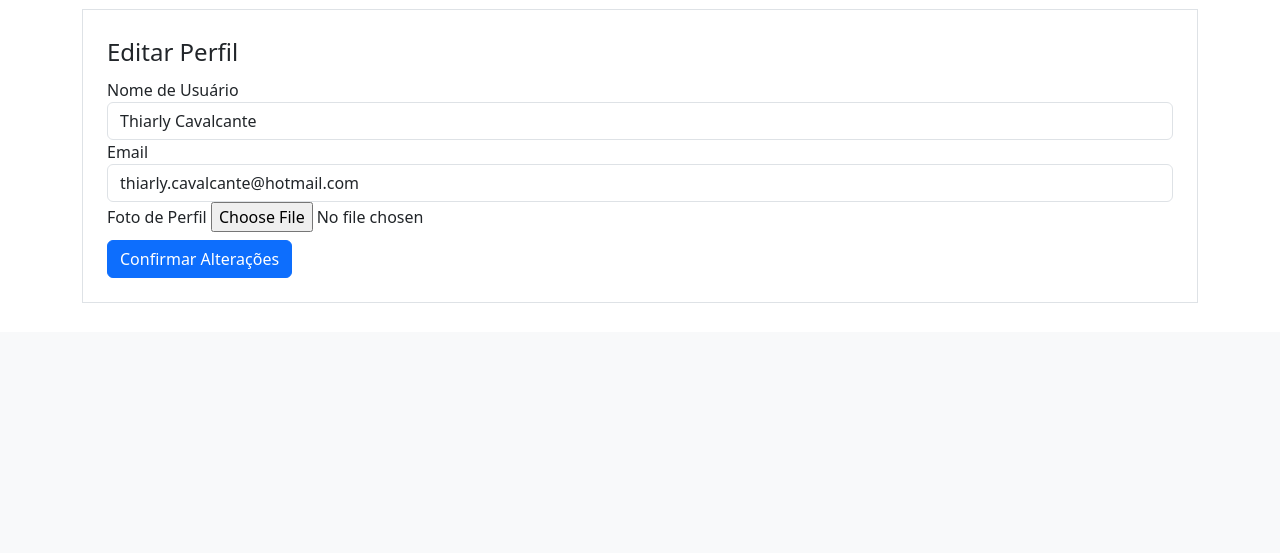
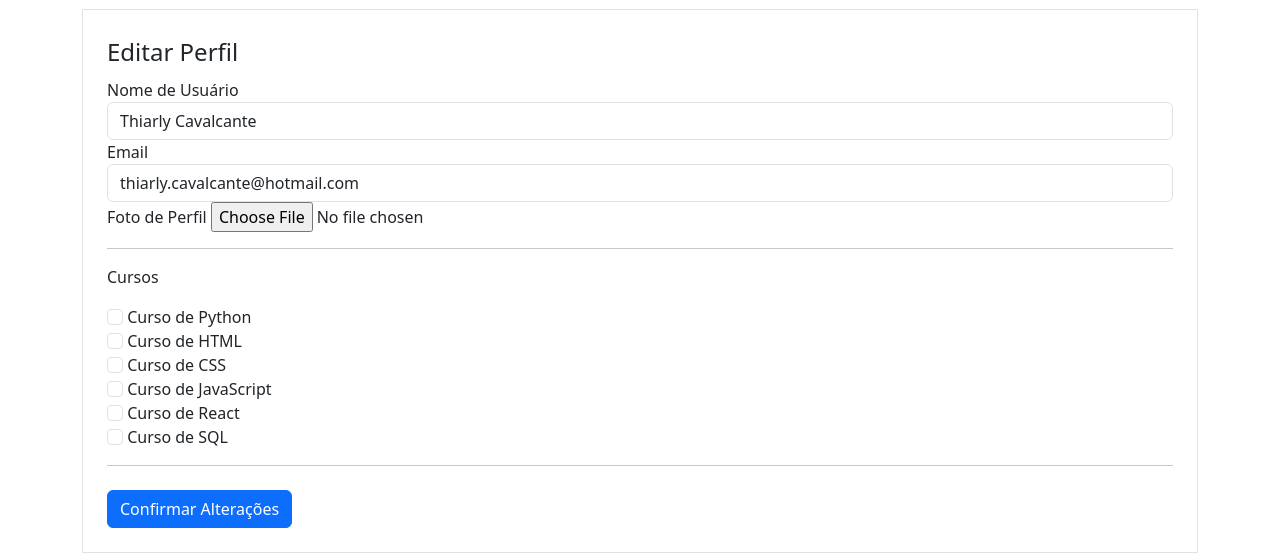
Before and after one commit to thiarly/projeto-comunidade-flask, a Flask app: page /editar/perfil in a window 1280 px wide. Shown: the part 468-1021 px from the top of the page. Before the commit the page ends 771 px from the top, so only its background shows below. Run offline with Flask 3, Linux system fonts and the light colour scheme; a user stored in the database is signed in; some libraries are stand-ins or nearby versions.

Commit message:
adicionando campos de cursos

```diff
--- a/SiteComunidade/comunidadeintergard/forms.py
+++ b/SiteComunidade/comunidadeintergard/forms.py
@@ -33,6 +33,12 @@ class FormEditarPerfil(FlaskForm):
     username = StringField('Nome de Usuário', validators=[DataRequired()])
     email = StringField('Email', validators=[DataRequired(), Email()])
     foto_perfil = FileField('Foto de Perfil', validators=[FileAllowed(['jpg', 'png'])])
+    curso_python = BooleanField('Curso de Python')
+    curso_html = BooleanField('Curso de HTML')
+    curso_css = BooleanField('Curso de CSS')
+    curso_javascript = BooleanField('Curso de JavaScript')
+    curso_react = BooleanField('Curso de React')
+    curso_sql = BooleanField('Curso de SQL')
     botao_submit_editarperfil = SubmitField('Confirmar Alterações')
 
     def validate_email(self, email):
--- a/SiteComunidade/comunidadeintergard/templates/editarperfil.html
+++ b/SiteComunidade/comunidadeintergard/templates/editarperfil.html
@@ -46,7 +46,25 @@
                             {% endfor %}
                         {% endif %}
                     </div>
+                    <hr>
+                    <p>Cursos</p>
+                    {%for campo in form%}
+                        {%if 'curso_' in campo.name%}
+                            <div class="form-group">
+                                {{campo(class="form-check-input") }}
+                                {{campo.label(class="form-check-label") }}
+                            </div>
+                         {%endif%}
+                    {%endfor%}
+                    <hr>
                 </fieldset>
                 {{ form.botao_submit_editarperfil(class="btn btn-primary mt-2") }}
             </form>
 {% endblock %}
+
+curso_python = BooleanField('Curso de Python')
+    curso_html = BooleanField('Curso de HTML')
+    curso_css = BooleanField('Curso de CSS')
+    curso_javascript = BooleanField('Curso de JavaScript')
+    curso_react = BooleanField('Curso de React')
+    curso_sql = BooleanField('Curso de SQL')
```
